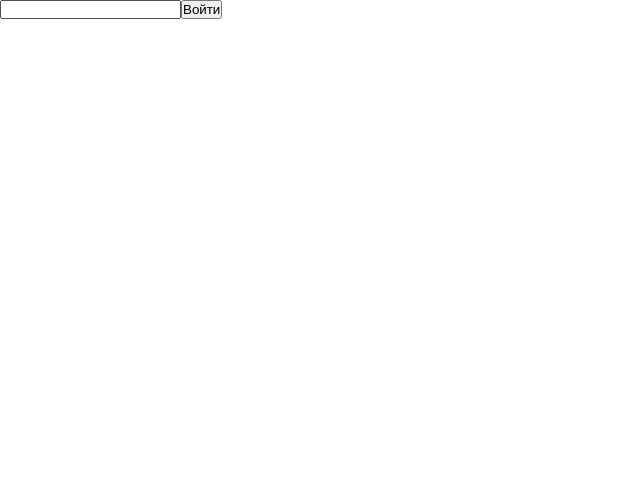
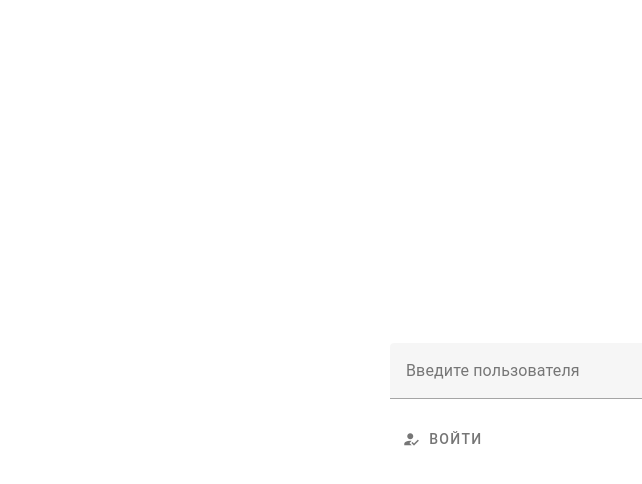
Before and after one commit to EvgeniiZaikin/grchc-test-app, a Vue app: page /#/ in a window 1280 px wide. Shown: the top 484 px of the page, without its empty margins (0-642 px from the left). Built offline with nearby package versions, Linux system fonts and the light colour scheme.

Commit message:
Integrate with vuetify and update Auth page design.

```diff
--- a/package.json
+++ b/package.json
@@ -10,8 +10,10 @@
     "type-check": "vue-tsc --noEmit"
   },
   "dependencies": {
+    "@mdi/font": "^7.1.96",
     "vue": "^3.2.45",
     "vue-router": "^4.1.6",
+    "vuetify": "^3.1.1",
     "vuex": "^4.0.2"
   },
   "devDependencies": {
--- a/src/App.vue
+++ b/src/App.vue
@@ -1,3 +1,5 @@
 <template>
-  <router-view></router-view>
+  <v-app fill-height>
+    <router-view></router-view>
+  </v-app>
 </template>
--- a/src/main.ts
+++ b/src/main.ts
@@ -1,4 +1,12 @@
+import "@mdi/font/css/materialdesignicons.css";
+
 import { createApp } from "vue";
+
+import "vuetify/styles";
+import { createVuetify } from "vuetify";
+import * as components from "vuetify/components";
+import * as directives from "vuetify/directives";
+
 import App from "@/App.vue";
 
 import "@/assets/reset.css";
@@ -8,7 +16,13 @@ import store from "@/store";
 
 const app = createApp(App);
 
+const vuetify = createVuetify({
+  components,
+  directives,
+});
+
 app.use(router);
 app.use(store);
+app.use(vuetify);
 
 app.mount("#app");
--- a/src/pages/AuthPage.vue
+++ b/src/pages/AuthPage.vue
@@ -1,8 +1,17 @@
 <template>
-  <form @submit.prevent="onSubmit">
-    <input v-model="role" type="text" />
-    <input type="submit" value="Войти" />
-  </form>
+  <v-container class="fill-height" fluid>
+    <v-row class="fill-height" align="center" justify="center">
+      <v-form ref="form" style="width: 500px" @submit.prevent="onSubmit">
+        <v-text-field
+          v-model="role"
+          label="Введите пользователя"
+        ></v-text-field>
+        <v-btn prepend-icon="mdi-account-check" variant="plain" type="submit">
+          Войти
+        </v-btn>
+      </v-form>
+    </v-row>
+  </v-container>
 </template>
 
 <script lang="ts">
```
Also changed, not shown: 1 other file (tests, documents, lock files or other folders).
